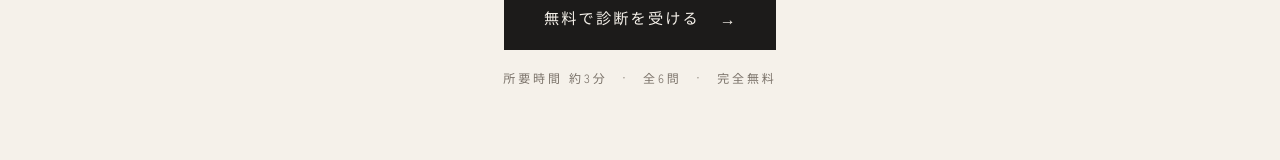
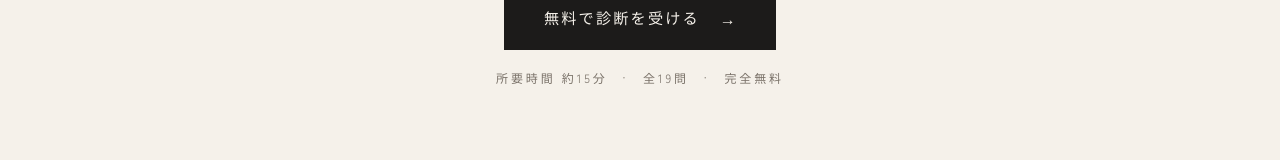
Before and after one commit to popmom/personality-diagnosis-lp, a Next.js app: page / in a window 1280 px wide. Shown: the part 6698-6858 px from the top of the page. Built offline with nearby package versions, Linux system fonts and the light colour scheme; no server answers.

Commit message:
Update FinalCTA.tsx

```diff
--- a/src/components/FinalCTA.tsx
+++ b/src/components/FinalCTA.tsx
@@ -25,7 +25,7 @@ export default function FinalCTA() {
         <div className="in-view mt-14 flex flex-col items-center gap-5">
           <CTAButton location="final">無料で診断を受ける</CTAButton>
           <p className="text-xs tracking-[0.24em] text-ink-muted">
-            所要時間 約3分　·　全6問　·　完全無料
+            所要時間 約15分　·　全19問　·　完全無料
           </p>
         </div>
       </div>
```
